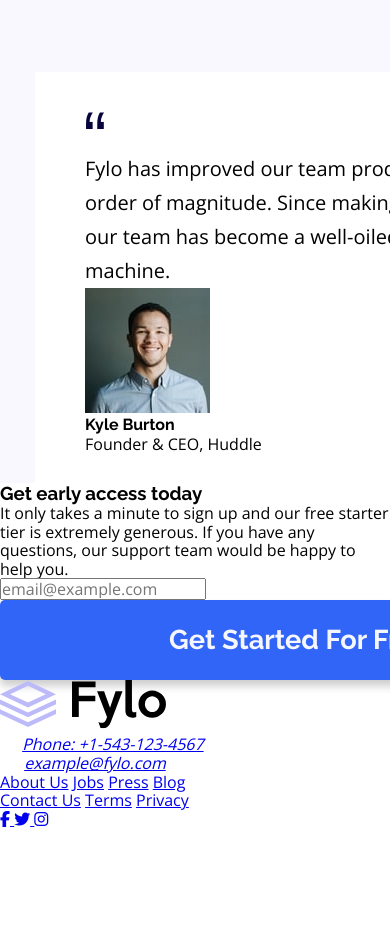
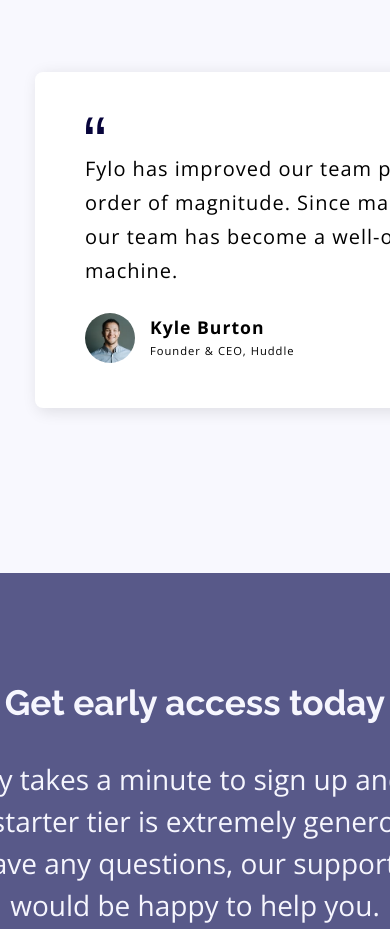
Before and after one commit to Samuel-Amaro/fylo-landing-page-with-two-column-layout, a plain HTML site: page index.html in a window 390 px wide. Shown: the part 2511-3440 px from the top of the page. Before the commit the page ends 3341 px from the top, so only its background shows below. Drawn offline with nearby package versions, Linux system fonts and the light colour scheme.

Commit message:
mobile first pronto

```diff
--- a/css/styles.css
+++ b/css/styles.css
@@ -21,7 +21,7 @@
     --desaturated-blue: hsl(238, 22%, 44%);
     --bright-blue: hsl(224, 93%, 58%);
     --moderate-cyan: hsl(170, 45%, 43%);
-    --light-grayish-blue: hsl(240, 75%, 98%);
+    --light-grayish-blue: hsl(240, 80%, 98%);
     --light-gray: hsl(0, 0%, 75%);
 }
 
@@ -32,9 +32,7 @@
 
 /**MOBILE FIRST**/
 
-.block-main__img{
-    max-width: 100%;
-}
+.block-main__img{ max-width: 100%; }
 
 /**HEADER**/
 
@@ -148,7 +146,7 @@
     background-repeat: no-repeat;
     background-position: center top;
     background-size: 450% 100%; /*450% 100%*/
-    padding: 180px 35px 0 35px;
+    padding: 180px 35px 165px 35px;
 }
 
 .block-main__side-content-featured{
@@ -209,20 +207,197 @@
 
 .block-main__testimonial{
     background-color: white;
-    width: 520px;
+    width: 570px;
     margin: 0 auto;
-    padding: 40px 20px 30px 50px;
+    padding: 45px 30px 45px 50px;
+    border-radius: 8px;
+    box-shadow: 3px 3px 15px 1px rgba(0, 0, 0, 0.1);
 }
 
 .block-main__icon-quotes{
     display: block;
     width: 20px;
     height: 20px;
-    margin-bottom: 20px;
+    margin-bottom: 15px;
 }
 
 .block-main__text-testimonial{
     font-size: 20px;
     font-weight: 400;
     line-height: 1.7;
+    margin-bottom: 25px;
+    letter-spacing: 1px;
 }
+
+.block-main__profile{
+    display: flex;
+    align-items: center;
+    gap: 15px;
+}
+
+.block-main__image-profile{
+    display: block;
+    width: 50px;
+    border-radius: 50%;
+}
+
+.block-main__name-user{
+    font-size: 1.1rem;
+    font-weight: 700;
+    letter-spacing: 1px;
+    margin-bottom: 8px;
+    font-family: 'Open Sans', sans-serif;
+}
+
+.block-main__activity-user{
+    font-size: 0.7rem;
+    font-weight: 400;
+    letter-spacing: 1px;
+}
+
+/**SECTION SIGN UP**/
+
+.block-main__section-sign-up{
+    background-color: var(--desaturated-blue);
+    padding: 110px 0 140px 0;
+}
+
+.block-main__text-sign{
+    display: flex;
+    flex-flow: column nowrap;
+    justify-content: center;
+    align-items: center;
+    margin-bottom: 52px;
+}
+
+.block-main__title-sign{
+    color: var( --light-grayish-blue);
+    font-size: 2.2rem;
+    text-align: center;
+    margin-bottom: 35px;
+}
+
+.block-main__description-sign{
+    color: var(--light-grayish-blue);
+    font-size: 28px;/*1.8rem*/
+    font-weight: 400;
+    width: 570px;
+    text-align: center;
+    line-height: 1.5;
+}
+
+.block-main__form-sign{
+    display: flex;
+    flex-flow: column nowrap;
+    justify-content: center;
+    align-items: center;
+}
+
+.block-main__input-email{
+    box-sizing: border-box;
+    display: block;
+    width: 500px;
+    border: 1px solid transparent;
+    padding: 20px 0px 20px 20px;
+    font-size: 20px;/*1.3rem*/
+    font-family: 'Raleway', sans-serif;
+    font-weight: 400;
+    color: var(--light-gray);
+    border-radius: 3px;
+    margin-bottom: 15px;
+}
+
+.block-main--modifier{
+    width: 500px;
+    font-size: 20px; /*1.3rem*/
+    padding: 20px 0;
+    border-radius: 3px;
+    outline: none;
+    box-shadow: 0px 6px 10px rgba(0, 0, 0, 0.1);
+}
+
+/**FOOTER**/
+
+.block-main__footer{
+    background-color: var(--very-dark-blue);
+    padding: 130px 10px 134px 80px;
+}
+
+.block-main__logo-footer{
+    display: block;
+    width: 350px;
+    max-width: 100%;
+    margin-bottom: 90px;
+}
+
+.block-main__contact{
+    display: flex;
+    flex-flow: column nowrap;
+    margin-bottom: 135px;
+    font-style: normal;
+}
+
+.block-main__phone-contact{ margin-bottom: 40px; }
+
+.block-main__phone-contact,
+.block-main__email-contact{
+    display: flex;
+    align-items: center;
+    gap: 40px;
+}
+
+.block-main__text-contact{
+    color: var(--light-grayish-blue);
+    text-decoration: none;
+    display: block;
+    font-size: 2rem;
+}
+
+.block-main__icon-contact{
+    display: block;
+    width: 40px;
+}
+
+.block-main__phone-contact .block-main__icon-contact{ width: 38px; }
+
+.block-main__nav-footer{
+    display: flex;
+    flex-flow: column nowrap;
+    margin-bottom: 100px;
+}
+
+.block-main__nav-footer:nth-child(3){
+    margin-bottom: 100px;
+}
+
+.block-main__item-nav{
+    display: block;
+    color: var(--light-grayish-blue);
+    text-decoration: none;
+    font-size: 1.9rem;
+    font-weight: 400;
+    margin-bottom: 40px;
+}
+
+.block-main__item-nav:last-child{ margin-bottom: 0; }
+
+.block-main__nav-social-media{
+    display: flex;
+    gap: 30px;
+    justify-content: center;
+}
+
+.block-main__item-nav-social{
+    display: flex;
+    text-decoration: none;
+    color: var(--light-grayish-blue);
+    font-size: 1.7rem;
+    border: 1px solid var(--light-grayish-blue);
+    padding: 10px;
+    width: 55px;
+    height: 55px;
+    justify-content: center;
+    align-items: center;
+    border-radius: 50%;
+    text-align: center;
+}
--- a/index.html
+++ b/index.html
@@ -77,13 +77,13 @@
         <aside class="block-main__side-sign">
           <form class="block-main__form-sign">
             <input type="email" class="block-main__input-email" placeholder="email@example.com" name="email-sign"/>
-            <input type="button" class="block-main__btn-get-start" name="btn-get-started" value="Get Started For Free"/>
+            <input type="button" class="block-main__btn-get-start block-main--modifier" name="btn-get-started" value="Get Started For Free"/>
           </form>
         </aside>
       </div>
     </main>
     <footer class="block-main__footer">
-      <img src="./images/logo.svg" alt="logo fylo" class="block-main__logo-footer"/>
+      <img src="./images/logo-white-new.svg" alt="logo fylo" class="block-main__logo-footer"/>
       <div class="block-main__navs-links">
         <address class="block-main__contact">
           <p class="block-main__phone-contact">
```
Also changed, not shown: images/logo-white-new.svg (added).
